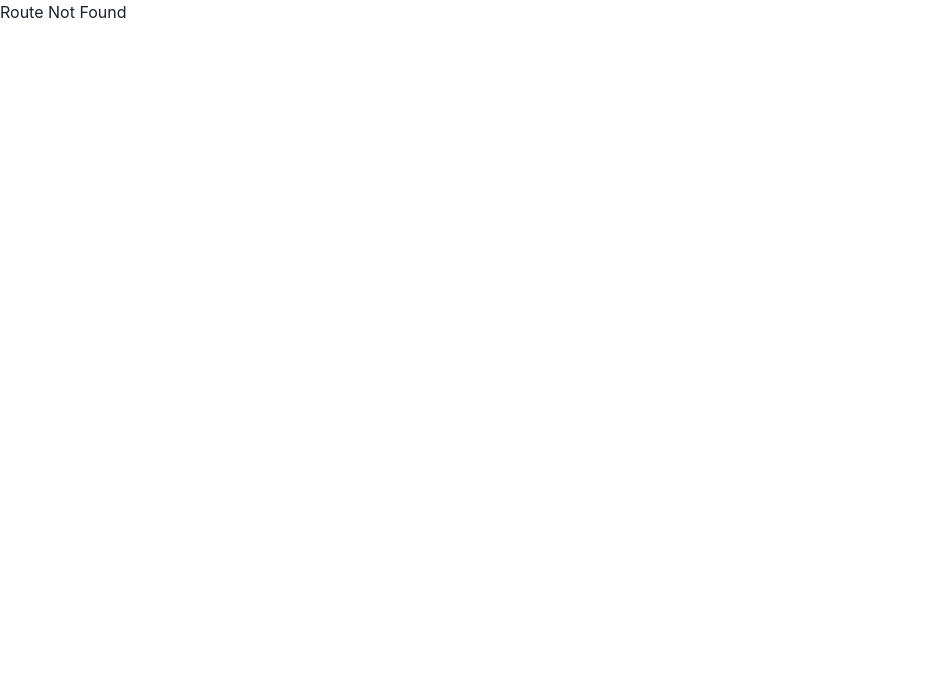
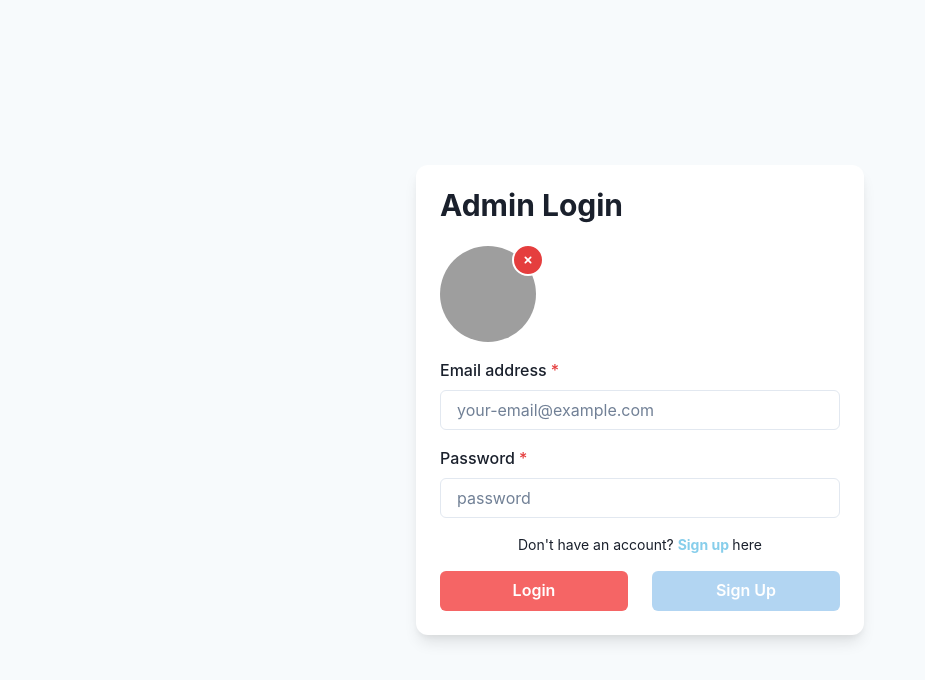
Before and after one commit to Harsh2004R/CorsWebDuo-, a React (Vite) app in the folder Client/: page /admin in a window 1280 px wide. Before the commit this address had no page. Shown: the top 680 px of the page, without its empty margins (0-925 px from the left). Built offline with nearby package versions, Linux system fonts and the light colour scheme; grey boxes are pictures that could not be loaded.

Commit message:
AdminAuth.jsx page build

```diff
--- /dev/null
+++ b/Client/src/Pages/AdminAuth.jsx
@@ -0,0 +1,255 @@
+import React, { useEffect, useState } from 'react'
+
+'use client'
+
+import {
+    Button,
+    Flex,
+    FormControl,
+    FormLabel,
+    Heading,
+    Input,
+    Stack,
+    useColorModeValue,
+    HStack,
+    Avatar,
+    AvatarBadge,
+    IconButton,
+    Center,
+    Text,
+    Spinner,
+    useDisclosure,
+    useToast
+} from '@chakra-ui/react'
+import { SmallCloseIcon } from '@chakra-ui/icons'
+import axios from 'axios'
+import { useNavigate } from 'react-router-dom'
+
+
+export default function UserProfileEdit() {
+    const [clicked, setClicked] = useState(false);
+    const [loading, setLoading] = useState(false);
+    const [name, setName] = useState("");
+    const [email, setEmail] = useState("");
+    const [password, setPassword] = useState("");
+    const { isOpen, onOpen, onClose } = useDisclosure();
+    const navigate = useNavigate()
+    const toast = useToast()
+    const handleName = (e) => {
+        setName(e.target.value)
+    }
+    const handleEmail = (e) => {
+        setEmail(e.target.value)
+    }
+    const handlePassword = (e) => {
+        setPassword(e.target.value)
+    }
+    const loginData = {
+        email: email,
+        password: password
+    }
+    const signupData = {
+        name: name,
+        email: email,
+        password: password
+    }
+    const BASE_URL = "http://localhost:3500/"
+    const handleAuth = async (e) => {
+        e.preventDefault();
+        if (clicked) {
+            //    making post req for Signup here...
+            if (signupData.name === "" || null) {
+                setCustomAlert("Please provide your name😥")
+                onOpen()
+            }
+            else if (signupData.email === "" || null) {
+                setCustomAlert("Please provide correct email address 😥")
+                onOpen()
+            } else if (signupData.password === "" || null) {
+                setCustomAlert("Please enter correct password 😥")
+                onOpen()
+            } else {
+                setLoading(true)
+                const res = await axios.post(`${BASE_URL}admin/signup`, signupData)
+                if (res.status === 200) {
+                    setLoading(false)
+                    setClicked(!true)
+                    setName("");
+                    toast({
+                        title: 'Signup Success',
+                        description: "We have created you account.",
+                        status: 'success',
+                        duration: 5000,
+                        isClosable: true,
+                    })
+                }
+            }
+
+
+        } else {
+            //    making post req for Login here...
+            if (loginData.email === "" || null) {
+                setCustomAlert("Please provide valid email address 😥")
+                onOpen()
+            } else if (loginData.password === "" || null) {
+                setCustomAlert("Please enter your password 😥")
+                onOpen()
+            } else {
+                setLoading(true)
+                try {
+                    const res = await axios.post(`${BASE_URL}admin/login`, loginData)
+                    if (res.status === 200) {
+                        const adminToken = res.data.token;
+                        localStorage.setItem("ADMIN_TOKEN", adminToken)
+                        setLoading(false)
+                        setTimeout(
+                            () => {
+
+                                navigate(`/admin/dashboard`)
+                            }, 1500)
+                    }
+
+
+                } catch (error) {
+                    setLoading(false)
+                    console.log("new error in logging Admin ", error)
+                }
+
+            }
+
+        }
+
+    }
+    const toggleForms = () => {
+        clicked ? setClicked(!true) : setClicked(true)
+    }
+    return (
+        <>
+            {
+                loading ? (
+                    <div>
+                        <Center w="100%" h="100vh"><Spinner /></Center>
+                    </div>
+                ) : (
+
+                    <Flex
+                        transition={"1s ease"}
+                        minH={'100vh'}
+                        align={'center'}
+                        justify={'center'}
+                        bg={useColorModeValue('gray.50', 'gray.800')}>
+                        <Stack
+                            spacing={4}
+                            w={'full'}
+                            maxW={'md'}
+                            bg={useColorModeValue('white', 'gray.700')}
+                            rounded={'xl'}
+                            boxShadow={'lg'}
+                            p={6}
+                            my={12}>
+                            <Heading lineHeight={1.1} fontSize={{ base: '2xl', sm: '3xl' }}>
+                                Admin {clicked ? "Sign up" : "Login"}
+                            </Heading>
+                            <FormControl id="userName">
+                                <FormLabel></FormLabel>
+                                <Stack direction={['column', 'row']} spacing={6}>
+                                    <Center>
+                                        <Avatar size="xl" src="https://bit.ly/sage-adebayo">
+                                            <AvatarBadge
+                                                as={IconButton}
+                                                size="sm"
+                                                rounded="full"
+                                                top="-10px"
+                                                colorScheme="red"
+                                                aria-label="remove Image"
+                                                icon={<SmallCloseIcon />}
+                                            />
+                                        </Avatar>
+                                    </Center>
+
+                                </Stack>
+                            </FormControl>
+                            {clicked ? (
+                                <FormControl id="userName" isRequired>
+                                    <FormLabel>Admin's name</FormLabel>
+                                    <Input
+                                        placeholder="your name"
+                                        _placeholder={{ color: 'gray.500' }}
+                                        type="text"
+                                        onChange={handleName}
+                                    />
+                                </FormControl>
+                            ) : (
+                                <></>
+                            )}
+
+                            <FormControl id="email" isRequired>
+                                <FormLabel>Email address</FormLabel>
+                                <Input
+                                    placeholder="your-email@example.com"
+                                    _placeholder={{ color: 'gray.500' }}
+                                    type="email"
+                                    onChange={handleEmail}
+                                />
+                            </FormControl>
+                            <FormControl id="password" isRequired>
+                                <FormLabel>Password</FormLabel>
+                                <Input
+                                    placeholder="password"
+                                    _placeholder={{ color: 'gray.500' }}
+                                    type="password"
+                                    onChange={handlePassword}
+                                />
+                            </FormControl>
+                            <Text textAlign={"center"} fontSize={{ base: "14px", md: "14px" }}>
+                                {clicked ? (
+                                    <>
+                                        <span>I already have an account</span> <Text as={"span"} _hover={{ cursor: "pointer", color: "blue.500" }} style={{ fontWeight: 'bold', color: "skyblue" }} onClick={toggleForms}>Log in </Text><span>here</span>
+                                    </>
+                                ) : (
+                                    <>
+                                        <span>Don't have an account?</span> <Text as={"span"} _hover={{ cursor: "pointer", color: "blue.500" }} style={{ fontWeight: 'bold', color: "skyblue" }} onClick={toggleForms}>Sign up </Text><span>here</span>
+                                    </>
+                                )}
+
+                            </Text>
+                            <Stack spacing={6} direction={['column', 'row']}>
+
+                                <Button
+                                    bg={'red.400'}
+                                    color={'white'}
+                                    w="full"
+                                    _hover={{
+                                        bg: 'red.500',
+                                    }} onClick={handleAuth}
+                                    isDisabled={clicked}
+                                >
+                                    Login
+                                </Button>
+
+                                <Button
+                                    bg={'blue.400'}
+                                    color={'white'}
+                                    w="full"
+                                    _hover={{
+                                        bg: 'blue.500',
+                                    }}
+                                    onClick={handleAuth}
+                                    isDisabled={!clicked}
+                                >
+                                    Sign Up
+                                </Button>
+                            </Stack>
+                        </Stack>
+
+                    </Flex >
+
+
+                )
+            }
+
+
+        </>
+
+    )
+}
--- a/Client/src/Routes/AllRoutes.jsx
+++ b/Client/src/Routes/AllRoutes.jsx
@@ -8,6 +8,7 @@ const About = lazy(() => import("../Pages/About.jsx/"))
 const NoPage = lazy(() => import("../Pages/NoPage.jsx"))
 const Contact = lazy(() => import("../Pages/Contact.jsx"))
 const FAQ = lazy(() => import("../Pages/FAQ.jsx"))
+const AdminAuth = lazy(()=>import("../Pages/AdminAuth.jsx"))
 
 const AllRoutes = () => {
     return (
@@ -29,7 +30,7 @@ const AllRoutes = () => {
                 <Route path="/about" element={<About />} />
                 <Route path="/contact" element={<Contact />} />
                 <Route path="/faq" element={<FAQ />} />
-                <Route path="" element={""} />
+                <Route path="/admin" element={<AdminAuth/>} />
                 <Route path="" element={""} />
                 <Route path="" element={""} />
                 <Route path="" element={""} />
```
